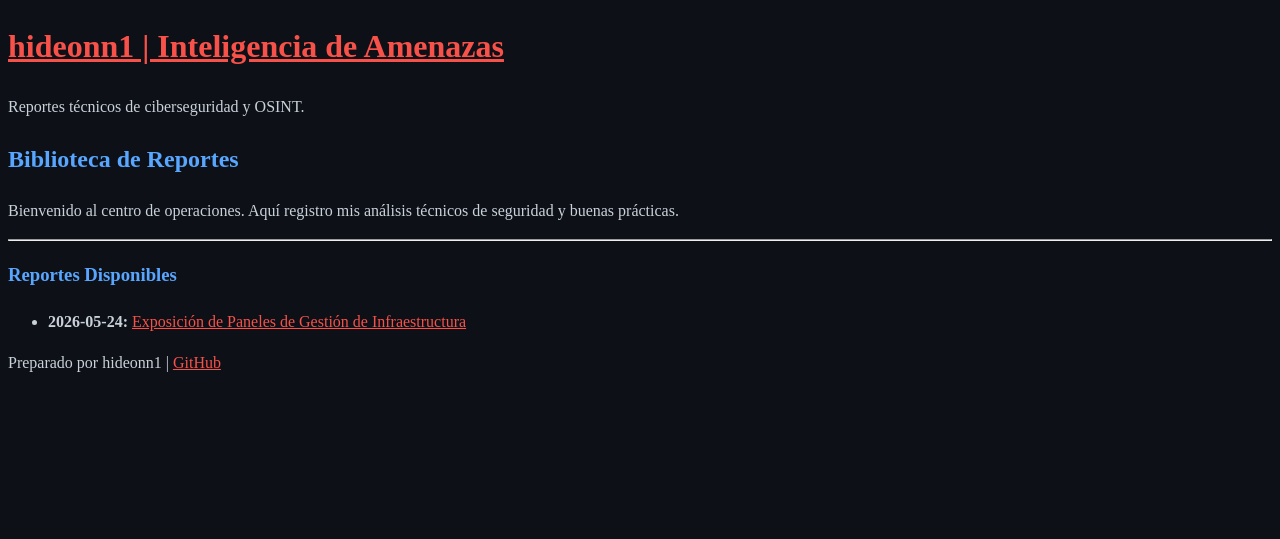
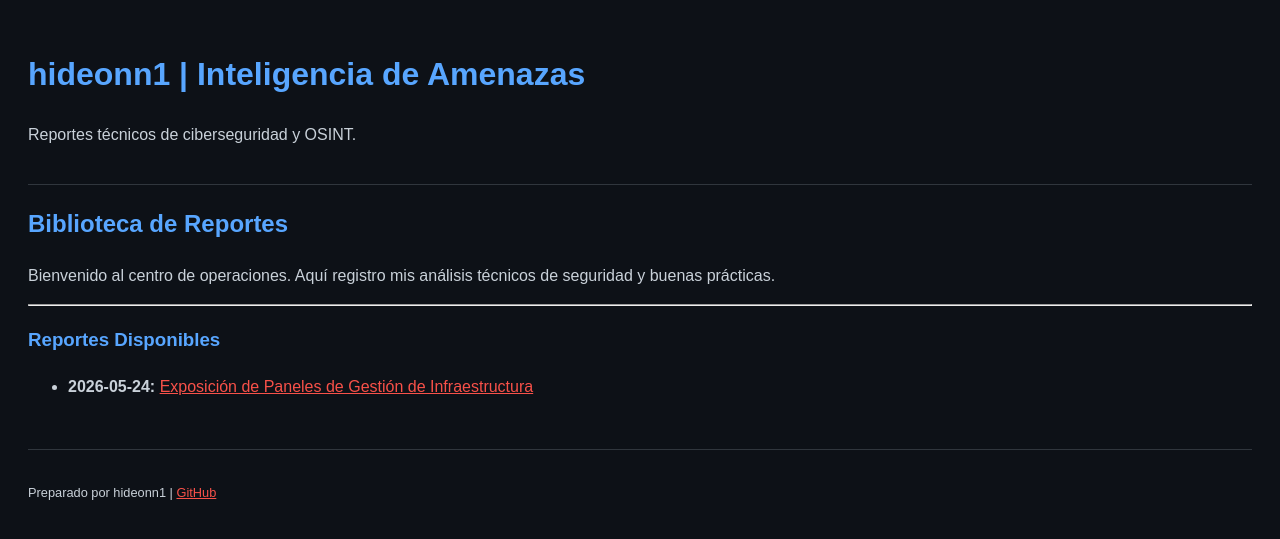
Before and after one commit to hideonn1/hideonn1.github.io, a Jekyll site: the page built from index.html, in a window 1280 px wide. Shown: the top 539 px of the page. Built offline with Jekyll 4.4.1, drawn with Linux system fonts in a browser that asks for light colours.

Commit message:
Solucion temporal a la importacion de archivo CSS

```diff
--- a/_layouts/default.html
+++ b/_layouts/default.html
@@ -3,11 +3,17 @@
 <head>
     <meta charset="UTF-8">
     <title>{{ page.title }} | {{ site.title }}</title>
-    <link rel="stylesheet" href="{{ '/assets/css/style.css' | relative_url }}">
+    <style>
+        body { background-color: #0d1117; color: #c9d1d9; font-family: sans-serif; line-height: 1.6; padding: 20px; }
+        header { border-bottom: 1px solid #30363d; padding-bottom: 20px; }
+        h1, h2, h3 { color: #58a6ff; }
+        a { color: #f85149; }
+        footer { margin-top: 50px; font-size: 0.8em; border-top: 1px solid #30363d; padding-top: 20px; }
+    </style>
 </head>
 <body>
     <header>
-        <h1><a href="{{ '/' | relative_url }}">{{ site.title }}</a></h1>
+        <h1><a href="{{ '/' | relative_url }}" style="color: #58a6ff; text-decoration: none;">{{ site.title }}</a></h1>
         <p>{{ site.description }}</p>
     </header>
 
@@ -16,7 +22,7 @@
     </main>
 
     <footer>
-        <p>Preparado por hideonn1 | <a href="https://github.com/hideonn1">GitHub</a></p>
+        <p>Preparado por hideonn1 | <a href="https://github.com/hideonn1" style="color: #f85149;">GitHub</a></p>
     </footer>
 </body>
 </html>
```
